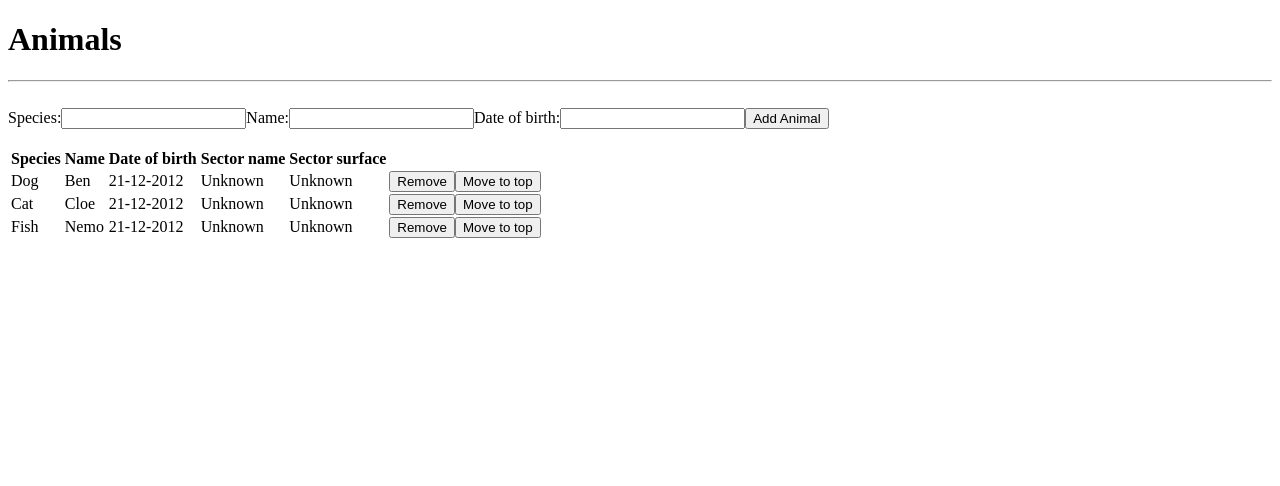
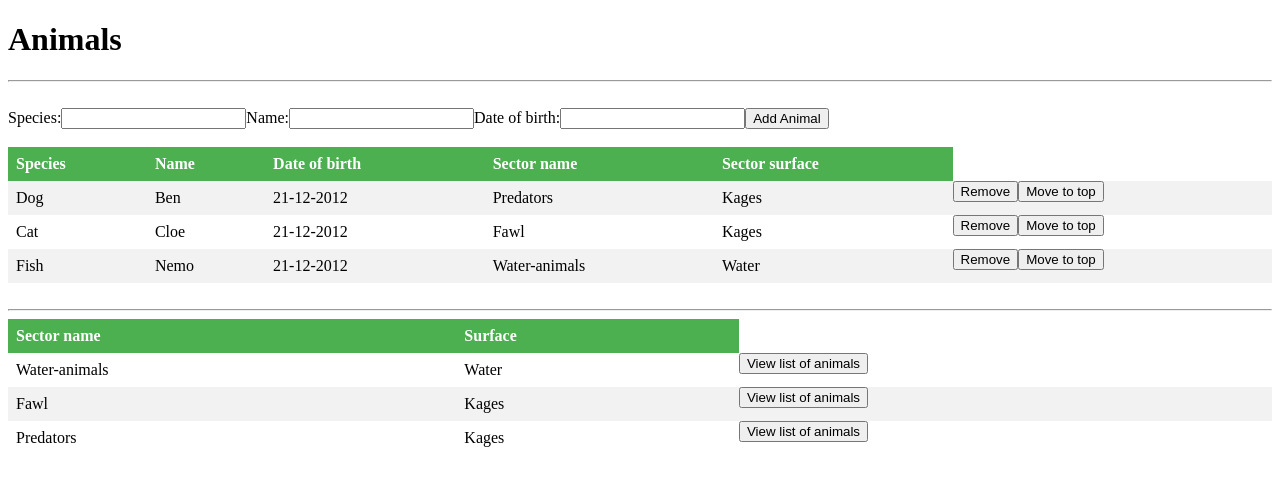
Before and after one commit to yomla/Vezbe-Angular2-Zoo, an Angular app: page / in a window 1280 px wide. Shown: the top 486 px of the page. Built offline with nearby package versions, Linux system fonts and the light colour scheme.

Commit message:
Zadatak8

```diff
--- a/src/app/components/animal-list/animal-list.component.css
+++ b/src/app/components/animal-list/animal-list.component.css
@@ -0,0 +1,18 @@
+table {
+    border-collapse: collapse;
+    width: 100%;
+}
+
+th, td {
+    text-align: left;
+    padding: 8px;
+}
+
+tr:nth-child(even){
+	background-color: #f2f2f2
+}
+
+th {
+    background-color: #4CAF50;
+    color: white;
+}
--- a/src/app/components/animal-list/animal-list.component.html
+++ b/src/app/components/animal-list/animal-list.component.html
@@ -29,4 +29,18 @@
     <button (click)="remove(animal)">Remove</button>
     <button (click)="moveToTop(animal)">Move to top</button>
 	</tr>
+</table><br><hr>
+
+<table>
+	<thead>
+		<th>Sector name</th>
+		<th>Surface</th>
+	</thead>
+	<tbody>
+		<tr *ngFor="let sector of sectors">
+			<td> {{ sector.name }}</td>
+			<td> {{ sector.surface }}</td>
+			<button (click)="showAnimalsBySector(sector)">View list of animals</button>
+		</tr>
+	</tbody>
 </table>
--- a/src/app/components/animal-list/animal-list.component.ts
+++ b/src/app/components/animal-list/animal-list.component.ts
@@ -10,22 +10,21 @@ import { Sector } from '../../models/sector.model';
 export class AnimalListComponent implements OnInit {
 
    animals: any[];
-   sectors: any[];
-
-   sector: Sector = new Sector('Unknown','Unknown');
-   newAnimal: Animal = new Animal('','','', this.sector);
+   sectors = [];
+   sector: Sector = new Sector('Unknown', 'Unknown');
+   newAnimal: Animal = new Animal('','','', this.sectors[0]);
 
   constructor() {
-    this.animals = [
-      new Animal ('Dog', 'Ben', '21-12-2012', this.sector),
-      new Animal ('Cat', 'Cloe', '21-12-2012', this.sector),
-      new Animal ('Fish', 'Nemo', '21-12-2012', this.sector)
-    ];
-
     this.sectors = [
       new Sector ('Water-animals', 'Water'),
       new Sector ('Fawl','Kages'),
       new Sector ('Predators', 'Kages')
+    ];
+
+    this.animals = [
+      new Animal ('Dog', 'Ben', '21-12-2012', this.sectors[2]),
+      new Animal ('Cat', 'Cloe', '21-12-2012', this.sectors[1]),
+      new Animal ('Fish', 'Nemo', '21-12-2012', this.sectors[0])
     ];
   }
 
@@ -40,10 +39,18 @@ export class AnimalListComponent implements OnInit {
   }
 
   addAnimal() {
-      this.animals.push(this.newAnimal);
-      this.newAnimal = new Animal('','','', this.sector);
+    this.animals.push(this.newAnimal);
+    this.newAnimal = new Animal('','','', this.sectors[0]);
   }
 
+  showAnimalsBySector(sector) {
+		const animalsList=[];
+		this.animals.forEach(function(animal) {
+			if(animal.sector && animal.sector.name == sector.name)
+				animalsList.push(animal.name + '-' + animal.species);
+		});
+		alert(animalsList.toString());
+	}
   ngOnInit() {
   }
 
```
